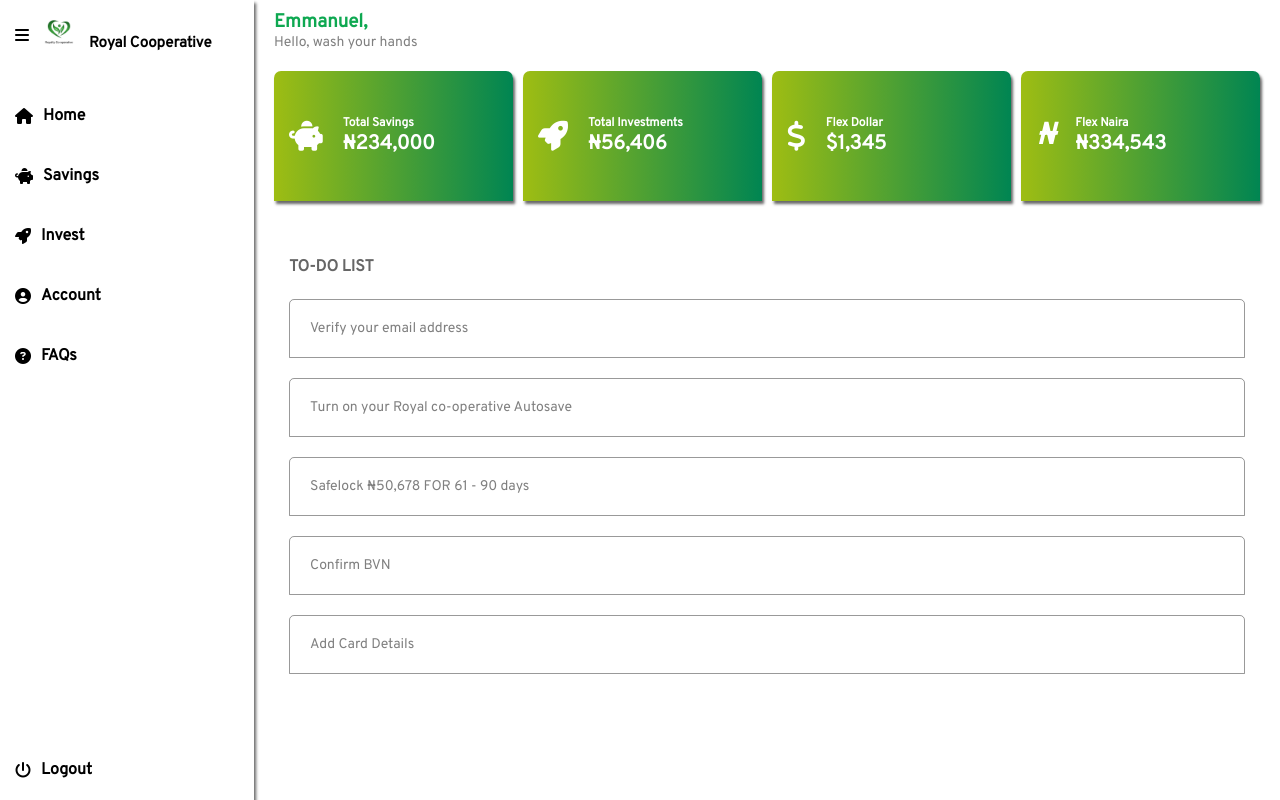
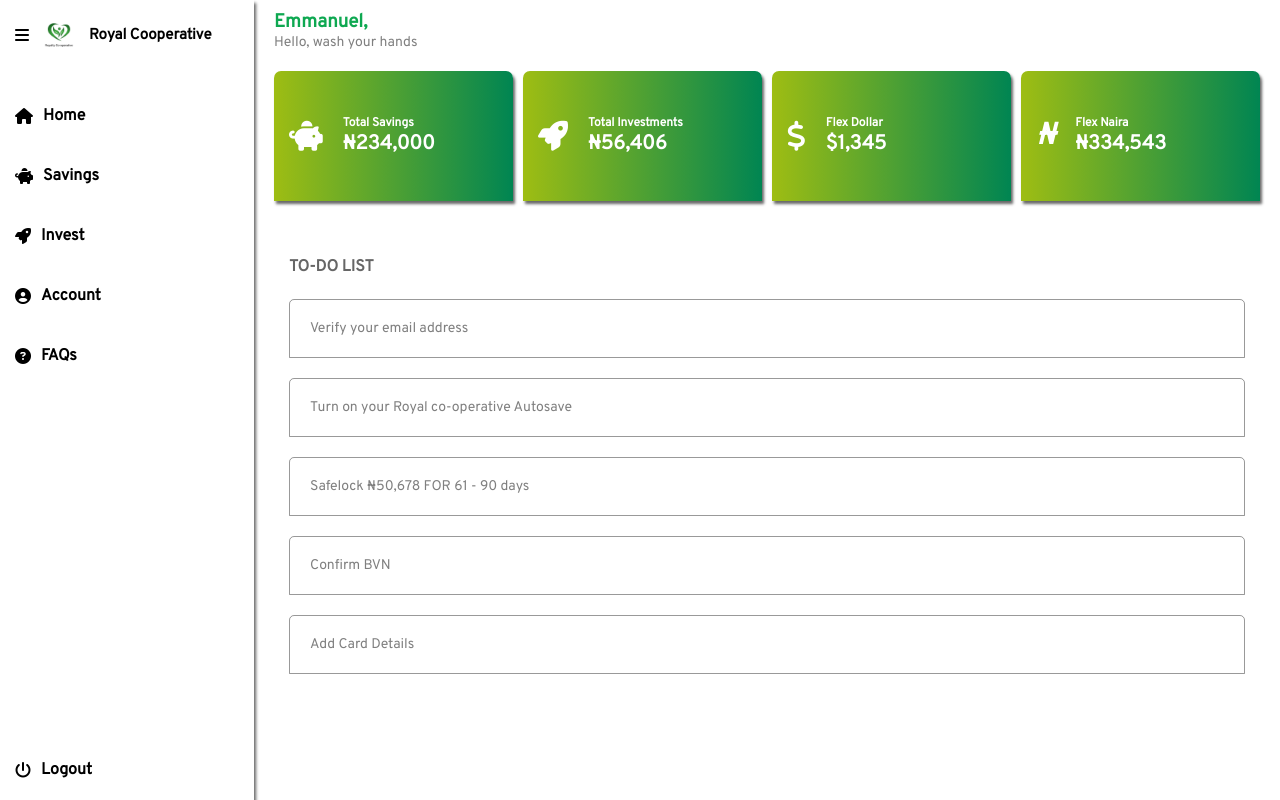
Before and after one commit to oluwatoba1/rc2, a React (Create React App) app: page / in a window 1280 px wide. Built offline with nearby package versions, Linux system fonts and the light colour scheme.

Commit message:
DesignBug Fixes

```diff
--- a/src/App.css
+++ b/src/App.css
@@ -51,7 +51,7 @@ p {
 	padding: 0 var(--padding);
 	display: flex;
 	width: 180px;
-	align-content: center;
+	align-items: center;
 }
 
 .logoHeader a::after {
--- a/src/layout/Sidebar.js
+++ b/src/layout/Sidebar.js
@@ -20,7 +20,7 @@ const Sidebar = () => {
 				links[i].style.display = 'none';
 			}
 		} else {
-			document.getElementById('logo').style.display = 'block';
+			document.getElementById('logo').style.display = 'flex';
 			let links = document.getElementsByClassName('sideLinks');
 			for (let i = 0; i < links.length; i++) {
 				links[i].style.display = 'block';
```
